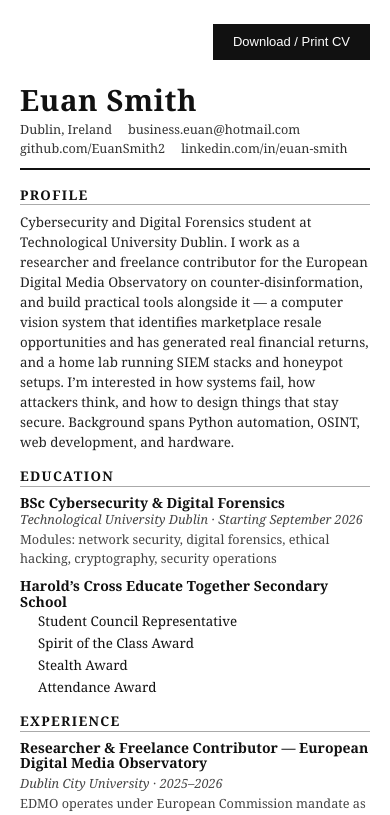
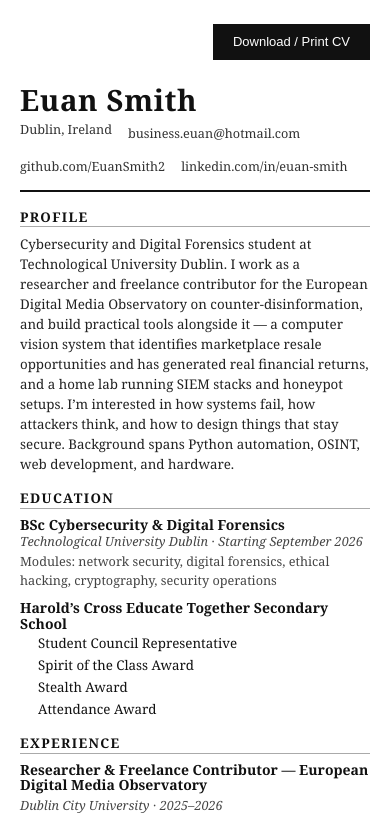
Before and after one commit to EuanSmith2/Personal-Website-v2, a Next.js app: page /cv in a window 390 px wide. Shown: the top 815 px of the page. Built offline with nearby package versions, Linux system fonts and the light colour scheme; no server answers.

Commit message:
cv: add <main> landmark, larger mobile touch targets for header links

```diff
--- a/src/app/cv/page.tsx
+++ b/src/app/cv/page.tsx
@@ -168,10 +168,12 @@
           .cv-root { padding: 24px 20px 40px; }
           .cv-certs-grid { grid-template-columns: 1fr; }
           .cv-entry-header { flex-direction: column; }
+          .cv-contact { gap: 6px 16px; }
+          .cv-contact a { display: inline-block; padding: 4px 0; }
         }
       `}</style>
 
-      <div className="cv-root">
+      <main className="cv-root">
         {/* Download / Print button */}
         <div className="print-only-hidden">
           <PrintButton />
@@ -329,7 +331,7 @@
             Chess &nbsp;·&nbsp; Dungeons &amp; Dragons &nbsp;·&nbsp; Bouldering &nbsp;·&nbsp; Reading (security, systems thinking, economics)
           </p>
         </div>
-      </div>
+      </main>
     </>
   )
 }
```
